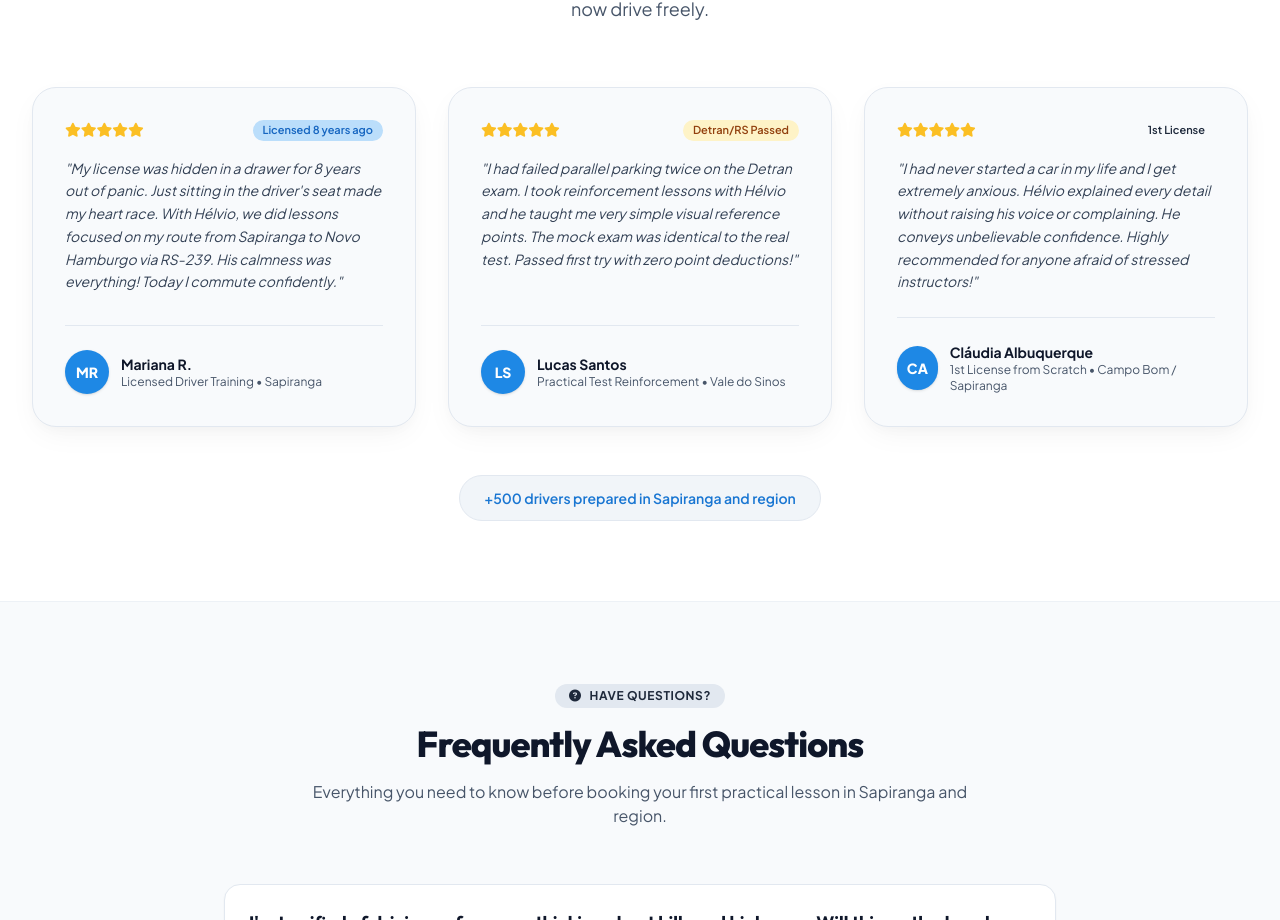
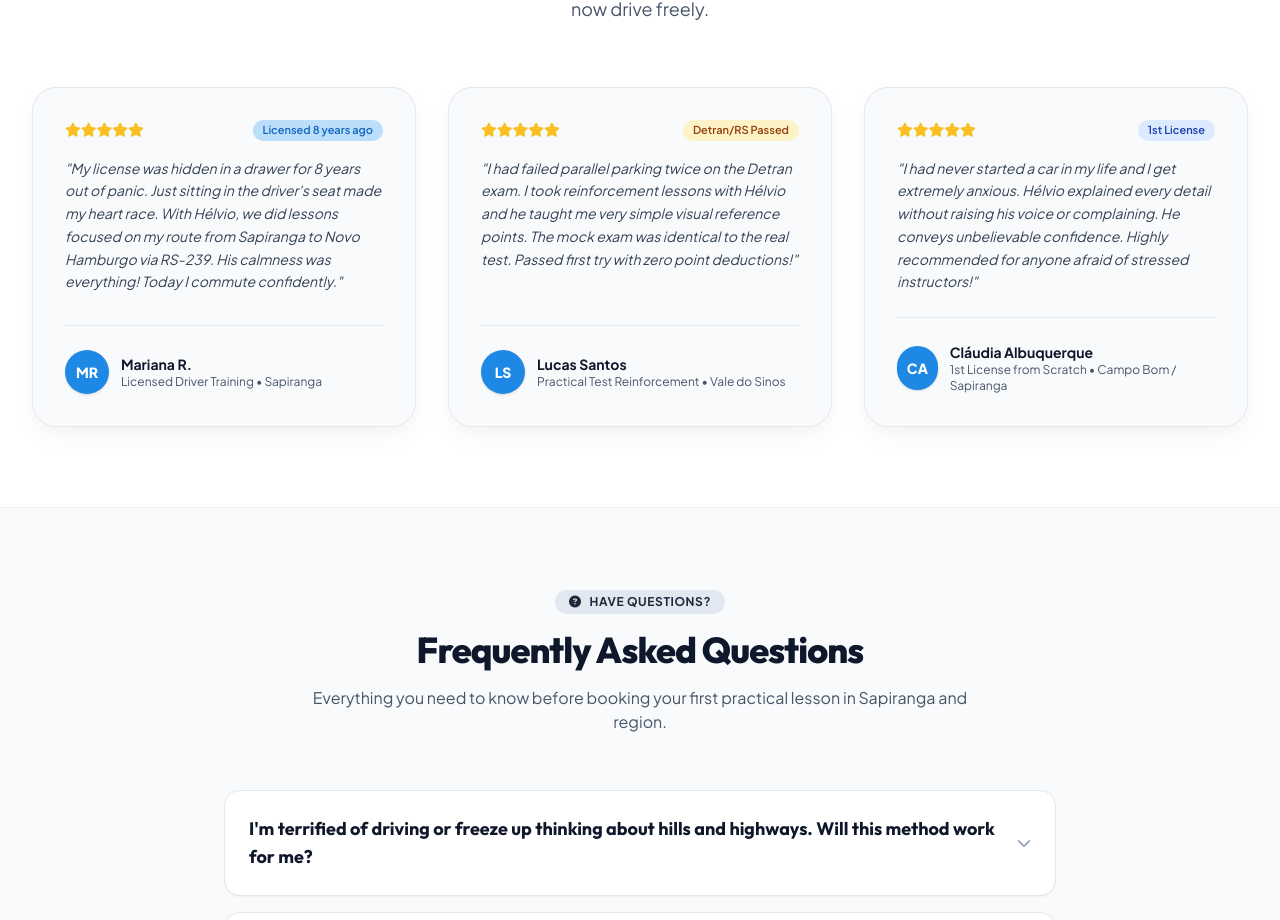
Before and after one commit to JoaoGH/instrutor-autonomo, a React (Vite) app: page / in a window 1280 px wide. Shown: the part 5200-6120 px from the top of the page. Built offline with nearby package versions, Linux system fonts and the light colour scheme; the HTML template or start-up script is replaced by a standard one.

Commit message:
refactor: remover cores dos arquivos de i18n
- content.js
Criar variavel com os testemunhos

- Testimonials.jsx
Alterar lógica para usar nova varivavel com testemunhos.

- en.json
- pt-BR.json
Corrigir chaves de internacionalização

```diff
--- a/src/components/Testimonials.jsx
+++ b/src/components/Testimonials.jsx
@@ -1,8 +1,9 @@
 import { useTranslation } from 'react-i18next';
+import { TESTIMONIALS} from "../data/content.js";
 
 export default function Testimonials() {
   const { t } = useTranslation();
-  const items = t('testimonials.items', { returnObjects: true }) || [];
+  const items = TESTIMONIALS;
 
   return (
     <section id="depoimentos" className="py-20 bg-white border-b border-slate-200/60">
@@ -21,9 +22,9 @@ export default function Testimonials() {
         {/* Grid de Depoimentos */}
         <div className="grid grid-cols-1 md:grid-cols-2 lg:grid-cols-3 gap-8">
           {Array.isArray(items) &&
-            items.map((item, idx) => (
+            items.map((item) => (
               <div
-                key={idx}
+                key={item.id}
                 className="p-8 rounded-3xl bg-slate-50 border border-slate-200 flex flex-col justify-between shadow-soft"
               >
                 <div className="space-y-4">
@@ -34,13 +35,13 @@ export default function Testimonials() {
                       ))}
                     </div>
                     <span
-                      className={`text-[11px] font-semibold px-2.5 py-0.5 rounded-full ${item.tagColor}`}
+                      className={`text-[11px] font-semibold px-2.5 py-0.5 rounded-full ${item.type.tagColor}`}
                     >
-                      {item.tag}
+                      {t(item.type.label)}
                     </span>
                   </div>
                   <p className="text-sm text-slate-700 leading-relaxed italic">
-                    &quot;{item.review}&quot;
+                    &quot;{t(item.review)}&quot;
                   </p>
                 </div>
 
@@ -50,21 +51,12 @@ export default function Testimonials() {
                   </div>
                   <div>
                     <span className="block font-bold text-navy-900 text-sm">{item.name}</span>
-                    <span className="block text-xs text-slate-600">{item.service}</span>
+                    <span className="block text-xs text-slate-600">{t(item.service)}</span>
                   </div>
                 </div>
               </div>
             ))}
         </div>
-
-        {/* Selo de Avaliações Google */}
-        <div className="mt-12 text-center">
-          <div className="inline-flex items-center gap-3 px-6 py-3 rounded-full bg-slate-100 border border-slate-200 text-xs sm:text-sm text-slate-700">
-            <span className="text-brand-700 font-semibold">
-              {t('testimonials.trainedCountText')}
-            </span>
-          </div>
-        </div>
       </div>
     </section>
   );
--- a/src/data/content.js
+++ b/src/data/content.js
@@ -12,4 +12,38 @@ export const CONTACT_INFO = {
   state: 'RS',
 };
 
-export default CONTACT_INFO;
+const TipoTestemunho = Object.freeze({
+  HABILITADO: Object.freeze({value: 0, tagColor: "bg-brand-100 text-brand-800", label: "testimonials.licensed"}),
+  APROVADO_DETRAN: Object.freeze({value: 1, tagColor: "bg-amber-100 text-amber-800", label: "testimonials.detranPassed"}),
+  PRIMEIRA_HABILITACAO: Object.freeze({value: 2, tagColor: "bg-blue-100 text-blue-800", label: "testimonials.firstLicense"})
+});
+
+export const TESTIMONIALS = [
+  {
+    id: 0,
+    type: TipoTestemunho.HABILITADO,
+    name: "Mariana R.",
+    initials: "MR",
+    service: "testimonials.items.service1",
+    rating: 5,
+    review: "testimonials.items.review1",
+  },
+  {
+    id: 1,
+    type: TipoTestemunho.APROVADO_DETRAN,
+    name: "Lucas Santos",
+    initials: "LS",
+    service: "testimonials.items.service2",
+    rating: 5,
+    review: "testimonials.items.review2",
+  },
+  {
+    id: 2,
+    type: TipoTestemunho.PRIMEIRA_HABILITACAO,
+    name: "Cláudia Albuquerque",
+    initials: "CA",
+    service: "testimonials.items.service3",
+    rating: 5,
+    review: "testimonials.items.review3",
+  },
+];
--- a/src/locales/en.json
+++ b/src/locales/en.json
@@ -232,35 +232,17 @@
     "badge": "Real Reviews",
     "title": "Stories of people who overcame fear and earned their license",
     "subtitle": "Read reviews from students who faced the same insecurities in Sapiranga and region and now drive freely.",
-    "items": [
-      {
-        "name": "Mariana R.",
-        "initials": "MR",
-        "tag": "Licensed 8 years ago",
-        "tagColor": "bg-brand-100 text-brand-800",
-        "service": "Licensed Driver Training • Sapiranga",
-        "rating": 5,
-        "review": "My license was hidden in a drawer for 8 years out of panic. Just sitting in the driver's seat made my heart race. With Hélvio, we did lessons focused on my route from Sapiranga to Novo Hamburgo via RS-239. His calmness was everything! Today I commute confidently."
-      },
-      {
-        "name": "Lucas Santos",
-        "initials": "LS",
-        "tag": "Detran/RS Passed",
-        "tagColor": "bg-amber-100 text-amber-800",
-        "service": "Practical Test Reinforcement • Vale do Sinos",
-        "rating": 5,
-        "review": "I had failed parallel parking twice on the Detran exam. I took reinforcement lessons with Hélvio and he taught me very simple visual reference points. The mock exam was identical to the real test. Passed first try with zero point deductions!"
-      },
-      {
-        "name": "Cláudia Albuquerque",
-        "initials": "CA",
-        "tag": "1st License",
-        "tagColor": "bg-blue-100 text-blue-800",
-        "service": "1st License from Scratch • Campo Bom / Sapiranga",
-        "rating": 5,
-        "review": "I had never started a car in my life and I get extremely anxious. Hélvio explained every detail without raising his voice or complaining. He conveys unbelievable confidence. Highly recommended for anyone afraid of stressed instructors!"
-      }
-    ],
+    "licensed": "Licensed 8 years ago",
+    "detranPassed": "Detran/RS Passed",
+    "firstLicense": "1st License",
+    "items": {
+      "service1": "Licensed Driver Training • Sapiranga",
+      "review1": "My license was hidden in a drawer for 8 years out of panic. Just sitting in the driver's seat made my heart race. With Hélvio, we did lessons focused on my route from Sapiranga to Novo Hamburgo via RS-239. His calmness was everything! Today I commute confidently.",
+      "service2": "Practical Test Reinforcement • Vale do Sinos",
+      "review2": "I had failed parallel parking twice on the Detran exam. I took reinforcement lessons with Hélvio and he taught me very simple visual reference points. The mock exam was identical to the real test. Passed first try with zero point deductions!",
+      "service3": "1st License from Scratch • Campo Bom / Sapiranga",
+      "review3": "I had never started a car in my life and I get extremely anxious. Hélvio explained every detail without raising his voice or complaining. He conveys unbelievable confidence. Highly recommended for anyone afraid of stressed instructors!"
+    },
     "trainedCountText": "+500 drivers prepared in Sapiranga and region"
   },
   "faq": {
--- a/src/locales/pt-BR.json
+++ b/src/locales/pt-BR.json
@@ -232,36 +232,17 @@
     "badge": "Avaliações Reais",
     "title": "Histórias de quem superou o medo e conquistou a CNH",
     "subtitle": "Veja o relato de quem passou pelas mesmas inseguranças que você em Sapiranga e região e hoje dirige com liberdade.",
-    "items": [
-      {
-        "name": "Mariana R.",
-        "initials": "MR",
-        "tag": "Habilitada há 8 anos",
-        "tagColor": "bg-brand-100 text-brand-800",
-        "service": "Treinamento para Habilitados • Sapiranga",
-        "rating": 5,
-        "review": "Minha CNH estava guardada na gaveta há 8 anos por puro pânico. Bastava sentar no banco do motorista para o coração disparar. Com o Hélvio fiz aulas focadas no meu trajeto de Sapiranga para Novo Hamburgo pela RS-239. A calma dele foi tudo! Hoje vou e volto dirigindo tranquilamente."
-      },
-      {
-        "name": "Lucas Santos",
-        "initials": "LS",
-        "tag": "Aprovado Detran/RS",
-        "tagColor": "bg-amber-100 text-amber-800",
-        "service": "Reforço para Exame Prático • Vale do Sinos",
-        "rating": 5,
-        "review": "Eu já tinha reprovado duas vezes na baliza do Detran. Contratei o reforço com o Hélvio e ele me ensinou pontos de referência visuais muito fáceis. O simulado que fizemos foi idêntico à prova. Passei de primeira sem perder nenhum ponto!"
-      },
-      {
-        "name": "Cláudia Albuquerque",
-        "initials": "CA",
-        "tag": "1ª Habilitação",
-        "tagColor": "bg-blue-100 text-blue-800",
-        "service": "1ª Habilitação do Zero • Campo Bom / Sapiranga",
-        "rating": 5,
-        "review": "Nunca tinha ligado um carro na vida e sou extremamente ansiosa. O Hélvio explicou cada detalhe sem nunca levantar a voz ou reclamar. Ele transmite uma segurança surreal. Recomendo de olhos fechados para quem tem medo de instrutor estressado!"
-      }
-    ],
-    "trainedCountText": "+500 motoristas preparados em Sapiranga e região"
+    "licensed": "Habilitada há 8 anos",
+    "detranPassed": "Aprovado Detran/RS",
+    "firstLicense": "1ª Habilitação",
+    "items": {
+      "service1": "Treinamento para Habilitados • Sapiranga",
+      "review1": "Minha CNH estava guardada na gaveta há 8 anos por puro pânico. Bastava sentar no banco do motorista para o coração disparar. Com o Hélvio fiz aulas focadas no meu trajeto de Sapiranga para Novo Hamburgo pela RS-239. A calma dele foi tudo! Hoje vou e volto dirigindo tranquilamente.",
+      "service2": "Reforço para Exame Prático • Vale do Sinos",
+      "review2": "Eu já tinha reprovado duas vezes na baliza do Detran. Contratei o reforço com o Hélvio e ele me ensinou pontos de referência visuais muito fáceis. O simulado que fizemos foi idêntico à prova. Passei de primeira sem perder nenhum ponto!",
+      "service3": "1ª Habilitação do Zero • Campo Bom / Sapiranga",
+      "review3": "Nunca tinha ligado um carro na vida e sou extremamente ansiosa. O Hélvio explicou cada detalhe sem nunca levantar a voz ou reclamar. Ele transmite uma segurança surreal. Recomendo de olhos fechados para quem tem medo de instrutor estressado!"
+    }
   },
   "faq": {
     "badge": "Tire suas Dúvidas",
```
